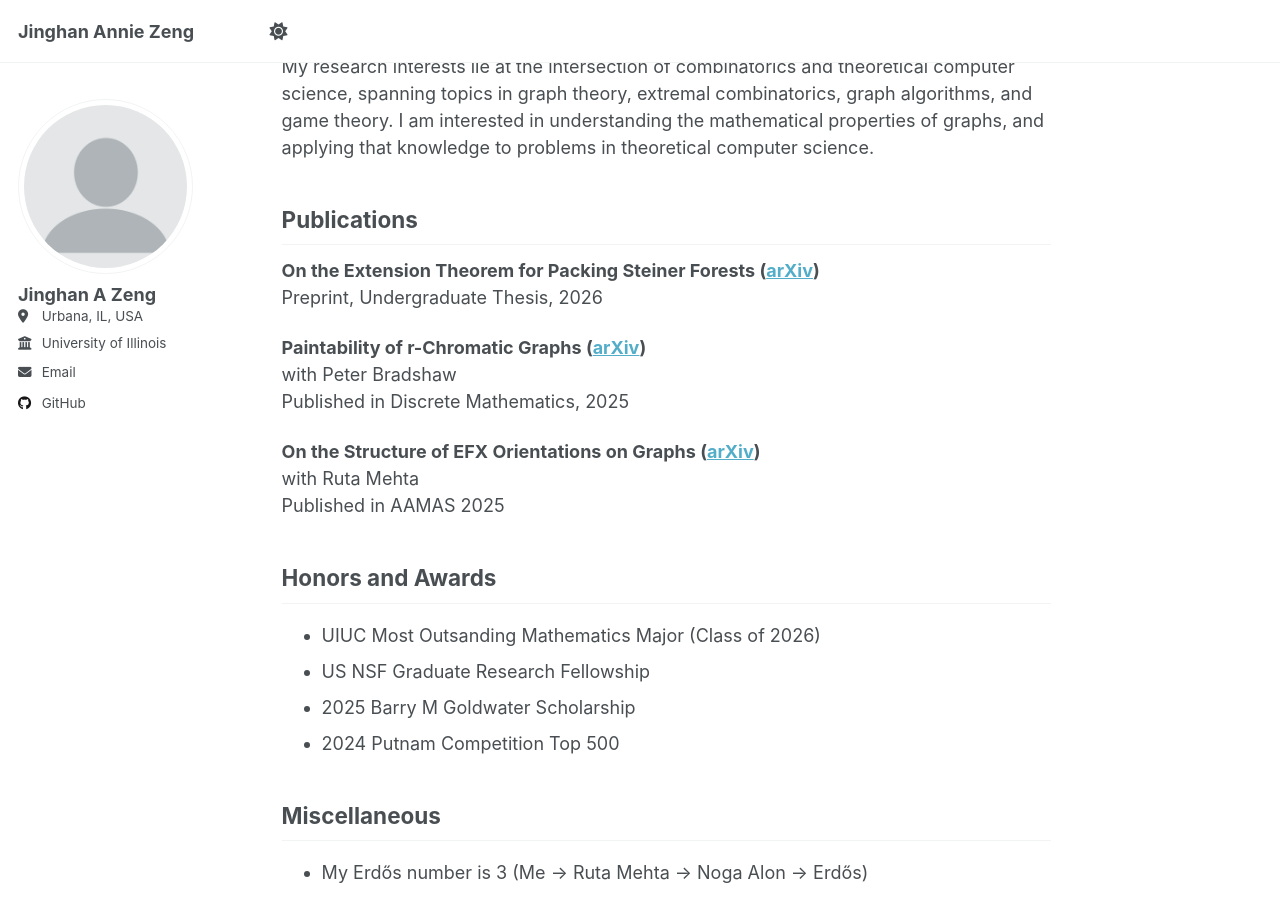
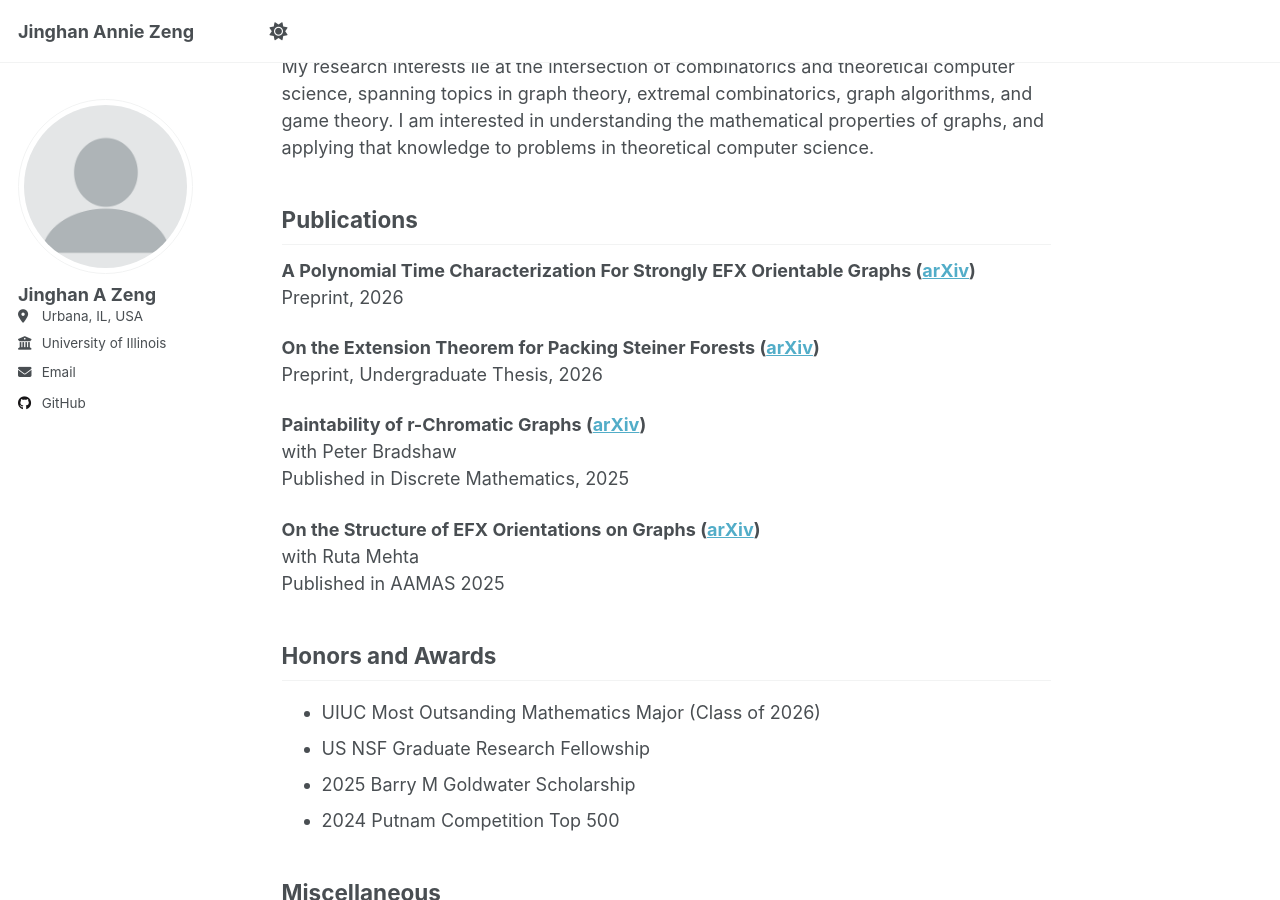
Before and after one commit to jazeng2/jazeng2.github.io, a Jekyll site: the page built from _pages/about.md, in a window 1280 px wide and 900 px high, scrolled down 621 px. Built offline with Jekyll 4.4.1, drawn with Linux system fonts in a browser that asks for light colours.

Commit message:
publication update

```diff
--- a/_pages/about.md
+++ b/_pages/about.md
@@ -26,6 +26,9 @@ My research interests lie at the intersection of combinatorics and theoretical c
 
 Publications
 ------
+**A Polynomial Time Characterization For Strongly EFX Orientable Graphs ([arXiv](https://arxiv.org/abs/2609.36498))**\
+Preprint, 2026
+
 **On the Extension Theorem for Packing Steiner Forests ([arXiv](https://arxiv.org/abs/2603.16956))**\
 Preprint, Undergraduate Thesis, 2026
 
```
Also changed, not shown: 3 other files.
